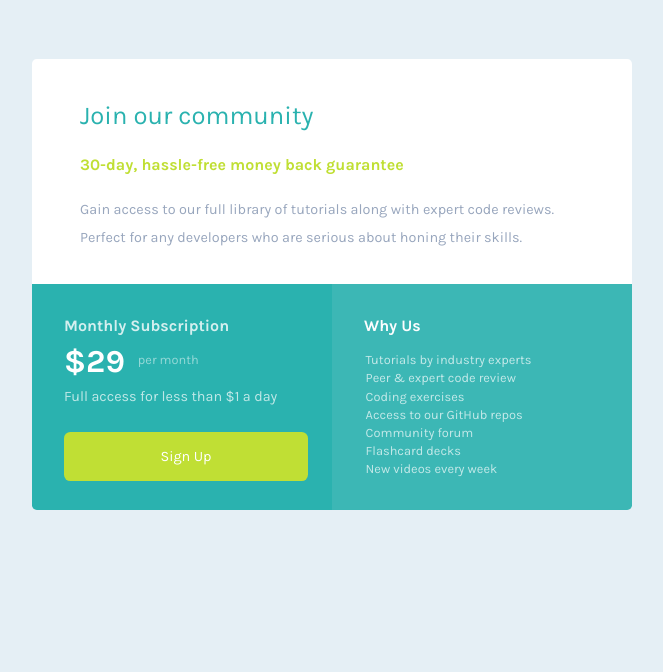
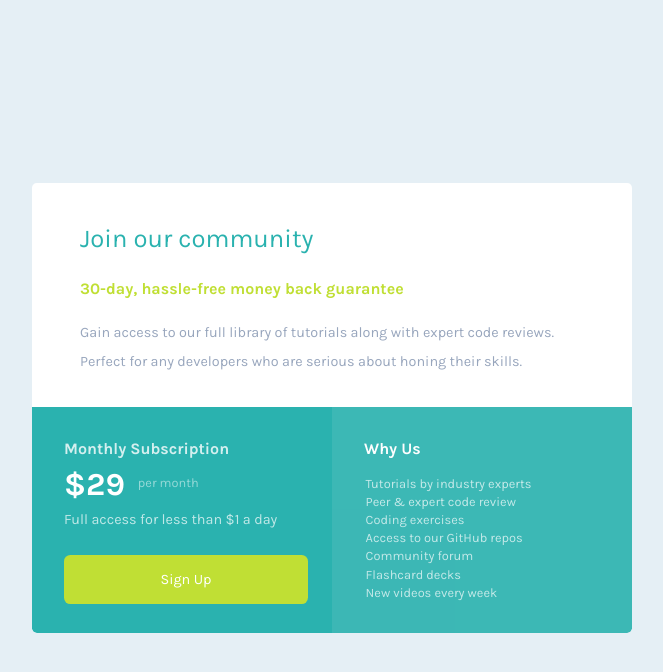
Before and after one commit to Mahwash-Aly/Single-Price-Grid-Component, a plain HTML site: page index.html in a window 1280 px wide. Shown: the whole page, without its empty margins (308-971 px from the left). Drawn offline with Linux system fonts and the light colour scheme.

Commit message:
Add files via upload

```diff
--- a/index.html
+++ b/index.html
@@ -10,8 +10,8 @@
 
 </head>
 <body>
-  <main>
-    <div class="container">
+  <main class="container">
+
       <div class="guarantee">
         <h3>Join our community</h3>
 
@@ -40,7 +40,7 @@
           </ul>
         </div>
       </div>
-    </div>
+
   </main>
 </body>
 </html>
--- a/style.css
+++ b/style.css
@@ -4,15 +4,16 @@
 *{
     font-family: 'Karla', sans-serif;
     font-size: 16px;
+
 }
 
 body{
     background-color: hsl(204, 43%, 93%);
     box-sizing: border-box;
     display: flex;
-    text-align: center;
+    align-items: center;
     justify-content: center;
-    max-height: 100vh;
+    min-height: 100vh;
 }
 .container{
     display: flex;
@@ -20,7 +21,6 @@ body{
     text-align: left;
     margin: 4rem 1.5rem;
     padding: 0.2rem 0;
-    border-radius: 0.3rem;
 }
 
 .guarantee{
@@ -110,6 +110,8 @@ margin: 0 0.5rem 0.4rem 0.5rem;
     .second{
         display: flex;
         flex-direction: row;
+        border-radius: 0 0 0.3rem 0.3rem;
+        overflow: hidden;
     }
     .guarantee{
         padding: 1rem 2rem 1rem 3rem ;
```
